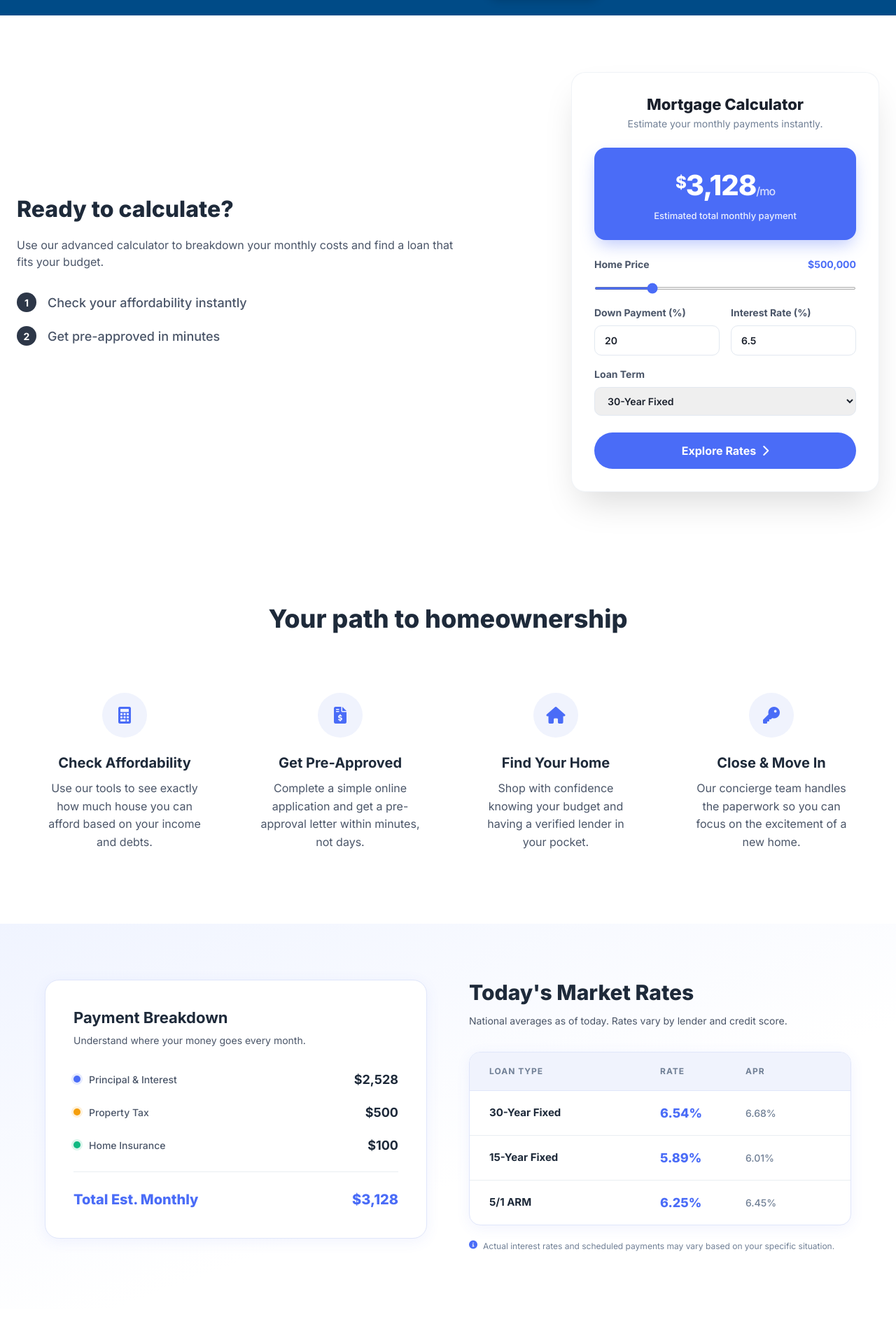
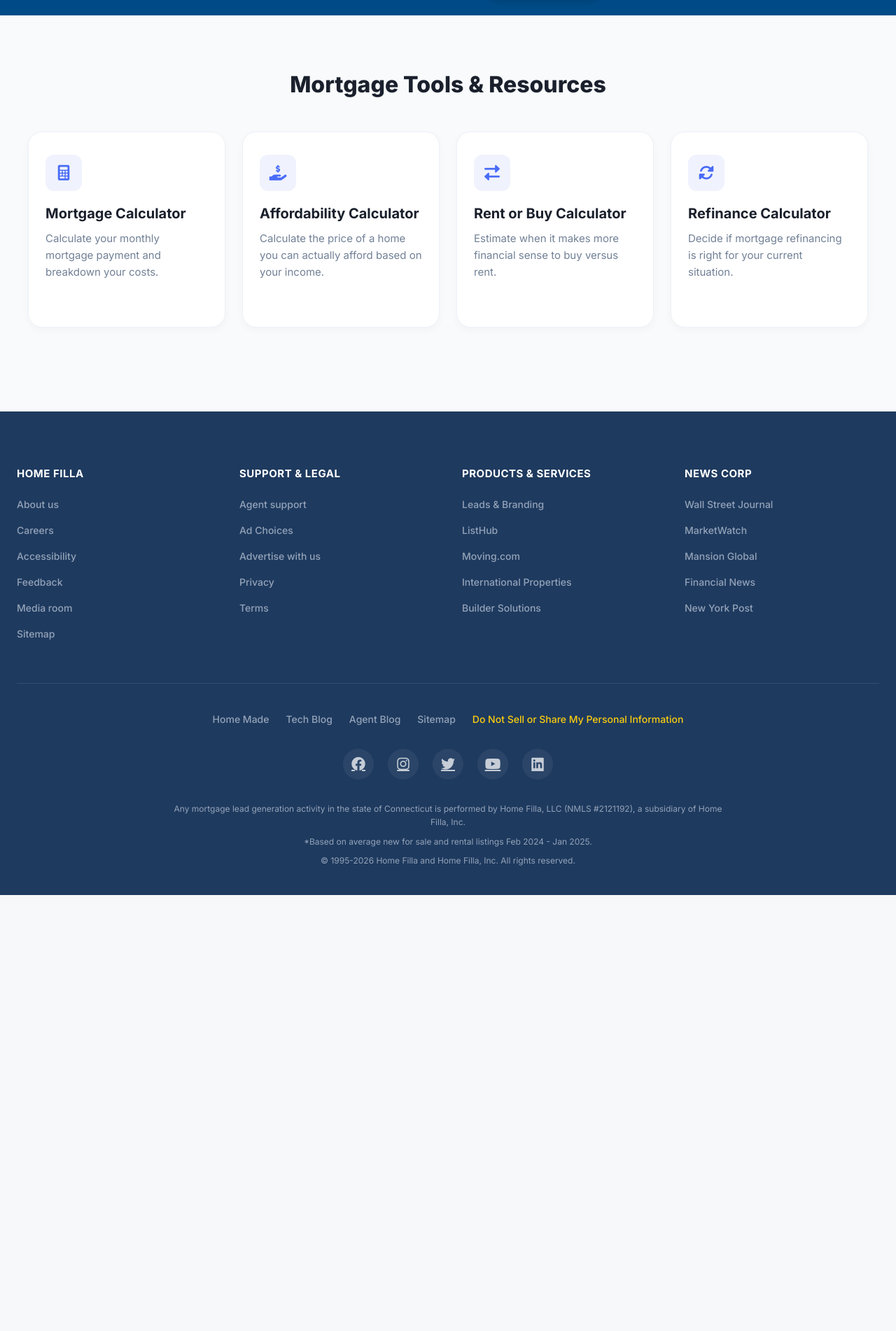
Before and after one commit to noshahi-devs/home-filla-final, an Angular app: page /mortgages in a window 1280 px wide. Shown: the part 558-2460 px from the top of the page at 70% size. After the commit the page ends 1837 px from the top, so only its background shows below. Built offline with nearby package versions, Linux system fonts and the light colour scheme.

Commit message:
add cards

```diff
--- a/src/app/public/mortgage/mortgage.component.css
+++ b/src/app/public/mortgage/mortgage.component.css
@@ -1234,3 +1234,106 @@ input[type="range"] {
     .hfm-hero-tabs { gap: 16px; overflow-x: auto; width: 100%; justify-content: flex-start; padding-bottom: 0; }
     .hfm-partner-banner { flex-direction: column; text-align: center; gap: 16px; }
 }
+
+/* --- HOME FILLA TOOLS SECTION (PREMIUM CARDS) --- */
+.hfm-tools-section {
+    padding: 80px 24px;
+    background-color: #f8fafc;
+    text-align: center;
+}
+
+.hfm-tools-container {
+    max-width: 1200px;
+    margin: 0 auto;
+}
+
+.hfm-tools-section h2 {
+    font-size: 32px;
+    font-weight: 800;
+    margin-bottom: 48px;
+    color: #1a202c;
+}
+
+.hfm-tools-grid {
+    display: grid;
+    grid-template-columns: repeat(4, 1fr);
+    gap: 24px;
+    margin-bottom: 40px;
+}
+
+.hfm-tool-card {
+    background: white;
+    padding: 32px 24px;
+    border-radius: 20px;
+    text-align: left;
+    transition: all 0.3s cubic-bezier(0.175, 0.885, 0.32, 1.275);
+    border: 1px solid #edf2f7;
+    box-shadow: 0 4px 12px rgba(0,0,0,0.03);
+    cursor: pointer;
+    text-decoration: none;
+    display: flex;
+    flex-direction: column;
+    min-height: 280px;
+}
+
+.hfm-tool-card:hover {
+    transform: translateY(-8px);
+    box-shadow: 0 20px 40px rgba(74, 108, 247, 0.12);
+    border-color: rgba(74, 108, 247, 0.2);
+}
+
+.hfm-tool-icon {
+    width: 52px;
+    height: 52px;
+    background: var(--accent-light, #f0f3fd);
+    color: var(--accent, #4a6cf7);
+    border-radius: 12px;
+    display: flex;
+    align-items: center;
+    justify-content: center;
+    font-size: 22px;
+    margin-bottom: 20px;
+    transition: all 0.3s;
+}
+
+.hfm-tool-card:hover .hfm-tool-icon {
+    background: var(--accent, #4a6cf7);
+    color: white;
+    transform: rotate(-5deg);
+}
+
+.hfm-tool-card h3 {
+    font-size: 20px;
+    font-weight: 700;
+    color: #1a202c;
+    margin-bottom: 12px;
+}
+
+.hfm-tool-card p {
+    font-size: 15px;
+    color: #718096;
+    line-height: 1.6;
+}
+
+.hfm-tools-toggle {
+    margin-top: 40px;
+    display: inline-flex;
+    align-items: center;
+    gap: 8px;
+    font-weight: 700;
+    color: #4a5568;
+    cursor: pointer;
+    transition: color 0.2s;
+}
+
+.hfm-tools-toggle:hover {
+    color: var(--accent, #4a6cf7);
+}
+
+@media (max-width: 1024px) {
+    .hfm-tools-grid { grid-template-columns: repeat(2, 1fr); gap: 20px; }
+}
+
+@media (max-width: 640px) {
+    .hfm-tools-grid { grid-template-columns: 1fr; }
+}
--- a/src/app/public/mortgage/mortgage.component.html
+++ b/src/app/public/mortgage/mortgage.component.html
@@ -30,7 +30,6 @@
         </div>
       </div>
     </div>
-
   </section>
 
   <!-- Partner Strip (Full Width) -->
@@ -46,214 +45,44 @@
     <span class="hfm-nmls">NMLS #2121192. Not a govt agency</span>
   </div>
 
-  <!-- ─── SECONDARY CALCULATOR SECTION ─── -->
-  <section class="hfm-hero" style="background: white; border-top: 1px solid #edf2f7; padding: 80px 24px;">
-    <div class="hfm-container">
-      <div class="hfm-left">
-        <h2 style="font-size: 32px; font-weight: 800; margin-bottom: 20px;">Ready to calculate?</h2>
-        <p style="color: #4a5568; margin-bottom: 32px;">Use our advanced calculator to breakdown your monthly costs and find a loan that fits your budget.</p>
+  <!-- ─── PREMIUM TOOLS SECTION (ONE ROW) ─── -->
+  <section class="hfm-tools-section">
+    <div class="hfm-tools-container">
+      <h2>Mortgage Tools & Resources</h2>
 
-        <ul class="hfm-steps">
-          <li><span class="hfm-step-num">1</span> Check your affordability instantly</li>
-          <li><span class="hfm-step-num">2</span> Get pre-approved in minutes</li>
-        </ul>
+      <div class="hfm-tools-grid">
+        <!-- Card 1 -->
+        <a href="#" class="hfm-tool-card">
+          <div class="hfm-tool-icon"><i class="fas fa-calculator"></i></div>
+          <h3>Mortgage Calculator</h3>
+          <p>Calculate your monthly mortgage payment and breakdown your costs.</p>
+        </a>
+
+        <!-- Card 2 -->
+        <a href="#" class="hfm-tool-card">
+          <div class="hfm-tool-icon"><i class="fas fa-hand-holding-usd"></i></div>
+          <h3>Affordability Calculator</h3>
+          <p>Calculate the price of a home you can actually afford based on your income.</p>
+        </a>
+
+        <!-- Card 3 -->
+        <a href="#" class="hfm-tool-card">
+          <div class="hfm-tool-icon"><i class="fas fa-exchange-alt"></i></div>
+          <h3>Rent or Buy Calculator</h3>
+          <p>Estimate when it makes more financial sense to buy versus rent.</p>
+        </a>
+
+        <!-- Card 4 -->
+        <a href="#" class="hfm-tool-card">
+          <div class="hfm-tool-icon"><i class="fas fa-sync-alt"></i></div>
+          <h3>Refinance Calculator</h3>
+          <p>Decide if mortgage refinancing is right for your current situation.</p>
+        </a>
       </div>
 
-      <div class="hfm-right">
-        <div class="hfm-calc-card">
-          <div class="hfm-calc-header">
-            <h2>Mortgage Calculator</h2>
-            <p>Estimate your monthly payments instantly.</p>
-          </div>
-
-          <div class="hfm-result-box">
-            <div class="hfm-monthly-val">
-              <span style="font-size: 24px; vertical-align: top; margin-top: 8px; display: inline-block;">$</span>{{ totalMonthlyPayment | number:'1.0-0' }}<span style="font-size: 16px; font-weight: 500; opacity: 0.8;">/mo</span>
-            </div>
-            <div class="hfm-result-label">Estimated total monthly payment</div>
-          </div>
-
-          <div class="hfm-inputs">
-            <div class="hfm-input-group">
-              <label>
-                <span>Home Price</span>
-                <span class="hfm-val-display">${{ homePrice | number }}</span>
-              </label>
-              <input type="range" [(ngModel)]="homePrice" min="100000" max="2000000" step="5000" class="hfm-range">
-            </div>
-
-            <div class="hfm-field-row">
-              <div class="hfm-input-group">
-                <label>Down Payment (%)</label>
-                <input type="number" [(ngModel)]="downPaymentPercent" class="hfm-field">
-              </div>
-              <div class="hfm-input-group">
-                <label>Interest Rate (%)</label>
-                <input type="number" [(ngModel)]="interestRate" step="0.1" class="hfm-field">
-              </div>
-            </div>
-
-            <div class="hfm-input-group">
-              <label>Loan Term</label>
-              <select [(ngModel)]="loanTerm" class="hfm-field">
-                <option [ngValue]="30">30-Year Fixed</option>
-                <option [ngValue]="15">15-Year Fixed</option>
-                <option [ngValue]="5">5/1 ARM</option>
-              </select>
-            </div>
-
-            <button class="hfm-cta-btn">
-              Explore Rates <i class="fas fa-chevron-right"></i>
-            </button>
-          </div>
-        </div>
-      </div>
     </div>
   </section>
 
-  <!-- How It Works -->
-  <section class="why-sell-section">
-    <div class="container">
-      <h2 class="section-title">Your path to homeownership</h2>
-
-      <div class="features-grid">
-        <div class="feature-card">
-          <div class="feature-icon"><i class="fas fa-calculator"></i></div>
-          <h3>Check Affordability</h3>
-          <p>Use our tools to see exactly how much house you can afford based on your income and debts.</p>
-        </div>
-        <div class="feature-card">
-          <div class="feature-icon"><i class="fas fa-file-invoice-dollar"></i></div>
-          <h3>Get Pre-Approved</h3>
-          <p>Complete a simple online application and get a pre-approval letter within minutes, not days.</p>
-        </div>
-        <div class="feature-card">
-          <div class="feature-icon"><i class="fas fa-home"></i></div>
-          <h3>Find Your Home</h3>
-          <p>Shop with confidence knowing your budget and having a verified lender in your pocket.</p>
-        </div>
-        <div class="feature-card">
-          <div class="feature-icon"><i class="fas fa-key"></i></div>
-          <h3>Close & Move In</h3>
-          <p>Our concierge team handles the paperwork so you can focus on the excitement of a new home.</p>
-        </div>
-      </div>
-    </div>
-  </section>
-
-  <!-- Breakdown & Rates -->
-  <section class="breakdown-rates">
-    <div class="section-container">
-      <div class="dual-grid">
-        <div class="breakdown-box">
-          <div class="info-card">
-            <h3>Payment Breakdown</h3>
-            <p>Understand where your money goes every month.</p>
-
-            <div class="breakdown-items">
-              <div class="bd-row">
-                <div class="bd-info">
-                  <div class="bd-dot principal"></div>
-                  <span>Principal & Interest</span>
-                </div>
-                <span class="bd-val">${{ principalAndInterest | number:'1.0-0' }}</span>
-              </div>
-              <div class="bd-row">
-                <div class="bd-info">
-                  <div class="bd-dot tax"></div>
-                  <span>Property Tax</span>
-                </div>
-                <span class="bd-val">${{ monthlyPropertyTax | number:'1.0-0' }}</span>
-              </div>
-              <div class="bd-row">
-                <div class="bd-info">
-                  <div class="bd-dot insurance"></div>
-                  <span>Home Insurance</span>
-                </div>
-                <span class="bd-val">${{ monthlyHomeInsurance | number:'1.0-0' }}</span>
-              </div>
-              <div class="bd-divider"></div>
-              <div class="bd-total">
-                <span>Total Est. Monthly</span>
-                <span>${{ totalMonthlyPayment | number:'1.0-0' }}</span>
-              </div>
-            </div>
-          </div>
-        </div>
-
-        <div class="rates-box">
-          <h3>Today's Market Rates</h3>
-          <p>National averages as of today. Rates vary by lender and credit score.</p>
-
-          <div class="rates-table">
-            <div class="table-row head">
-              <span>Loan Type</span>
-              <span>Rate</span>
-              <span>APR</span>
-            </div>
-            <div class="table-row">
-              <span class="loan-name">30-Year Fixed</span>
-              <span class="rate-val">6.54%</span>
-              <span class="apr-val">6.68%</span>
-            </div>
-            <div class="table-row">
-              <span class="loan-name">15-Year Fixed</span>
-              <span class="rate-val">5.89%</span>
-              <span class="apr-val">6.01%</span>
-            </div>
-            <div class="table-row last">
-              <span class="loan-name">5/1 ARM</span>
-              <span class="rate-val">6.25%</span>
-              <span class="apr-val">6.45%</span>
-            </div>
-          </div>
-
-          <div class="rate-disclaimer">
-            <i class="fas fa-info-circle"></i>
-            Actual interest rates and scheduled payments may vary based on your specific situation.
-          </div>
-        </div>
-      </div>
-    </div>
-  </section>
-
-  <!-- FAQ Section -->
-  <section class="faq-section-simple">
-    <div class="section-container">
-      <div class="section-header text-center">
-        <h2>Common Questions</h2>
-        <p>Everything you need to know about home financing.</p>
-      </div>
-
-      <div class="faq-grid">
-        <div class="faq-item">
-          <h4>What is the minimum down payment?</h4>
-          <p>Many first-time buyer programs allow down payments as low as 3.5% or even 3% for conventional loans.</p>
-        </div>
-        <div class="faq-item">
-          <h4>How does credit score affect my rate?</h4>
-          <p>Generally, a higher credit score qualifies you for lower interest rates, which can save you thousands over the life of the loan.</p>
-        </div>
-        <div class="faq-item">
-          <h4>What is Private Mortgage Insurance (PMI)?</h4>
-          <p>PMI is usually required if your down payment is less than 20%. It protects the lender but helps you buy a home sooner.</p>
-        </div>
-        <div class="faq-item">
-          <h4>Should I lock my interest rate?</h4>
-          <p>Locking your rate protects you from market increases during the loan processing period, which typically takes 30-45 days.</p>
-        </div>
-      </div>
-    </div>
-  </section>
-
-  <!-- CTA Section -->
-  <section class="cta-section">
-    <div class="cta-content">
-      <h2>Ready to get started?</h2>
-      <p>Talk to a mortgage expert today and get a personalized financing strategy.</p>
-      <a routerLink="/find-agent" class="btn-primary large-btn" style="text-decoration:none; display:inline-flex; justify-content:center; align-items:center; gap:6px;">Find an Agent</a>
-    </div>
-  </section>
 
   <!-- Footer -->
   <footer class="realtor-footer">
```
